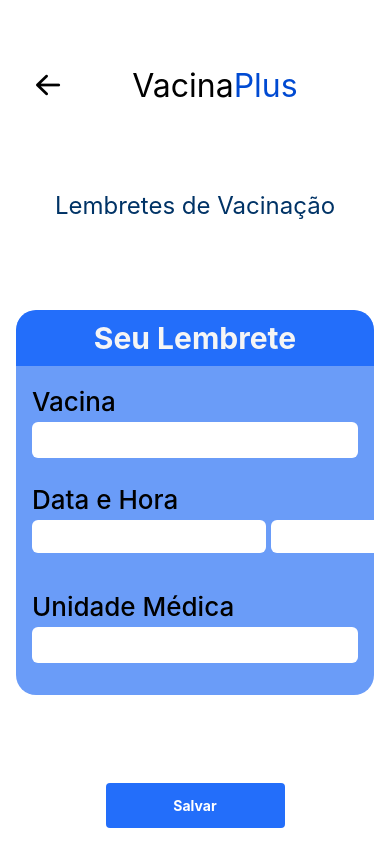
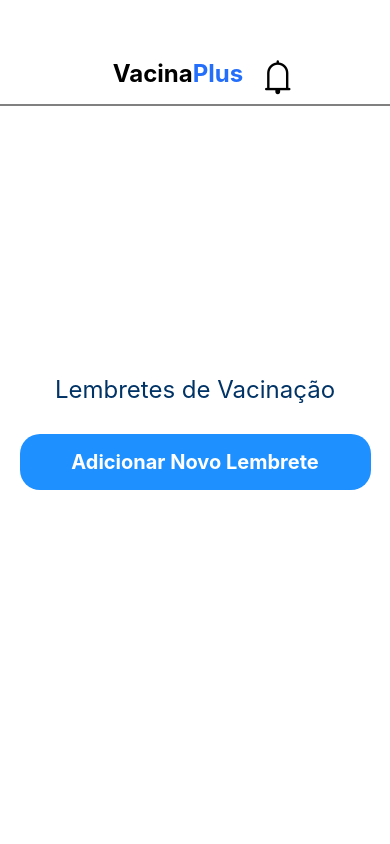
Before and after one commit to Software-House-UNDB/Aplicativo-Vacinacao, a React Native app: screen /Lembrete in a window 390 px wide. Built offline with nearby package versions, Linux system fonts and the light colour scheme.

Commit message:
att_moldal_lembrete_coment
Adição de moldal em lembretes, comentários nos INDEX e um README

```diff
--- a/src/components/CustomTabBar/index.tsx
+++ b/src/components/CustomTabBar/index.tsx
@@ -1,35 +1,42 @@
 import React, { useState } from "react";
-import { Text,TouchableOpacity, View } from "react-native";
+import { TouchableOpacity, View } from "react-native";
 import { style } from "./style";
-import {Ionicons, FontAwesome, Entypo, AntDesign, MaterialIcons} from '@expo/vector-icons'
+import { AntDesign } from '@expo/vector-icons';
 
-export default function MyTabBar({ navigation }:any) {
+// Componente de barra de navegação inferior personalizada
+export default function MyTabBar({ navigation }: any) {
+    // Estado para controlar a aba ativa
     const [activeTab, setActiveTab] = useState('List');
 
-    const go = (screenName:string) =>{
+    // Função para trocar de aba e navegar
+    const go = (screenName: string) => {
         setActiveTab(screenName);
         navigation.navigate(screenName);
     }
     return (
       <View style={style.tabArea}>
+          {/* Botão para tela inicial */}
           <TouchableOpacity style={style.tabButtonItem} onPress={()=> go("List")}>
                 <AntDesign
                  name="home"
                  style={{fontSize: 34, color: activeTab === 'List' ? '#069aca' : 'black'}}
                 />
           </TouchableOpacity>
+          {/* Botão para calendário */}
           <TouchableOpacity style={style.tabButtonItem} onPress={()=> go("Calendar")}>
                 <AntDesign
                   name="calendar"
                   style={{fontSize: 34, color: activeTab === 'Calendar' ? '#069aca' : 'black'}}
                 />
           </TouchableOpacity>
+          {/* Botão para lembretes */}
           <TouchableOpacity style={style.tabButtonItem} onPress={()=> go("Lembrete")}>
                 <AntDesign
                  name="bells"
                  style={{fontSize: 34, color: activeTab === 'Lembrete' ? '#069aca' : 'black'}}
                 />
           </TouchableOpacity>
+          {/* Botão para perfil/usuário */}
           <TouchableOpacity style={style.tabButtonItem} onPress={()=> go("User")}>
                 <AntDesign
                   name="setting"
@@ -38,4 +45,4 @@ export default function MyTabBar({ navigation }:any) {
           </TouchableOpacity>
       </View>
     )
-  }
+}
--- a/src/pages/calendar/index.tsx
+++ b/src/pages/calendar/index.tsx
@@ -1,7 +1,8 @@
 import React from "react";
-import {Text} from 'react-native'
+import { Text } from 'react-native';
 
-export default function Calendar (){
+// Tela simples de calendário (em desenvolvimento)
+export default function Calendar () {
     return(
         <Text>
             Ola mundo calendario
--- a/src/pages/lembrete/index.tsx
+++ b/src/pages/lembrete/index.tsx
@@ -1,35 +1,92 @@
-import React from "react";
-import { Text, View, TextInput, TouchableOpacity} from "react-native";
+import React, { useState, useRef } from "react";
+import { Text, View, TextInput, TouchableOpacity, Animated, Modal } from "react-native";
 import { AntDesign } from '@expo/vector-icons';
 import styles from './style';
 
+// Tela de lembretes de vacinação
 export default function LembretesTela() {
+  // Estado para controlar a visibilidade do modal
+  const [modalVisible, setModalVisible] = useState(false);
+  // Animação para o modal
+  const fadeAnim = useRef(new Animated.Value(0)).current;
+
+  // Função para exibir o modal com animação
+  const showModal = () => {
+    setModalVisible(true);
+    Animated.timing(fadeAnim, {
+      toValue: 1,
+      duration: 300,
+      useNativeDriver: true,
+    }).start();
+  };
+
+  // Função para esconder o modal com animação
+  const hideModal = () => {
+    Animated.timing(fadeAnim, {
+      toValue: 0,
+      duration: 300,
+      useNativeDriver: true,
+    }).start(() => setModalVisible(false));
+  };
+
   return (
     <View style={styles.container}>
-
-      <View style={styles.header}>
-        <TouchableOpacity style={styles.backButton}>
-          <AntDesign name="arrowleft" size={32} color="black" />
+      {/* Topo da tela */}
+      <View style={styles.boxTop}>
+        <Text style={{fontSize:24, fontWeight:"bold"}}>
+            Vacina
+        </Text>
+        <Text style={{fontSize:24, fontWeight:"bold", color:'#236EFA'}}>
+            Plus
+        </Text>
+        <TouchableOpacity>
+            <AntDesign
+            name="bells"
+            style={{fontSize: 34, paddingLeft: '52%'}}
+            />
         </TouchableOpacity>
-        <View style={styles.titleContainer}>
-          <Text style={styles.title}>Vacina<Text style={styles.titlePlus}>Plus</Text></Text>
       </View>
 
-      </View>
-
+      {/* Subtítulo */}
       <Text style={styles.subheader}>Lembretes de Vacinação</Text>
 
-      <View style={styles.card}>
+      {/* Botão para adicionar novo lembrete */}
+      <TouchableOpacity onPress={showModal} style={styles.card}>
+        <Text style={{fontSize:20, textAlign:'center', fontWeight:'bold',color:'#fff'}}>Adicionar Novo Lembrete</Text>
+      </TouchableOpacity>
 
-        <View style={styles.cardHeader}>
+      {/* Modal para cadastro de lembrete */}
+      <Modal
+        visible={modalVisible}
+        transparent={true}
+        animationType="fade"
+        onRequestClose={hideModal}
+      >
+        <View style={styles.modalOverlay}>
+          <Animated.View
+            style={[
+              styles.modalContent,
+              {
+                opacity: fadeAnim,
+                transform: [{
+                  scale: fadeAnim.interpolate({
+                    inputRange: [0, 1],
+                    outputRange: [0.8, 1]
+                  })
+                }]
+              }
+            ]}
+          >
+            {/* Cabeçalho do modal */}
+            <View style={styles.modalHeader}>
               <Text style={styles.cardTitle}>Seu Lembrete</Text>
             </View>
 
+            {/* Campos do formulário */}
             <View style={styles.inputGroup}>
               <Text style={styles.label}>Vacina</Text>
               <TextInput style={styles.input} />
             </View>
-
             <View style={styles.inputGroup}>
               <Text style={styles.label}>Data e Hora</Text>
               <View style={styles.timeRow}>
@@ -38,21 +95,20 @@ export default function LembretesTela() {
                 <TextInput style={styles.smallInput} />
               </View>
             </View>
-
             <View style={styles.inputGroup}>
               <Text style={styles.label}>Unidade Médica</Text>
               <TextInput style={styles.input} />
             </View>
 
-      </View>
-
+            {/* Botão para salvar o lembrete */}
             <View style={styles.buttonContainer}>
-        <TouchableOpacity style={styles.button}>
+              <TouchableOpacity style={styles.button} onPress={hideModal}>
                 <Text style={styles.buttonText}>Salvar</Text>
               </TouchableOpacity>
             </View>
-
-
+          </Animated.View>
+        </View>
+      </Modal>
     </View>
   );
 }
--- a/src/pages/lembrete/style.ts
+++ b/src/pages/lembrete/style.ts
@@ -1,21 +1,33 @@
-import { StyleSheet } from "react-native";
+import { StyleSheet, Dimensions, Animated } from "react-native";
 
 const styles = StyleSheet.create({
   container: {
     flex: 1,
     backgroundColor: '#fff',
-    padding: 16,
-    justifyContent: 'space-between',
+    justifyContent: 'center',
+    alignItems: 'center',
   },
 
-  header: {
-    backgroundColor: 'white',
-    paddingTop: 50,
-    paddingBottom: 16,
-    paddingHorizontal: 16,
+  boxTop: {
+    position: 'absolute',
+    top: 0,
+    left: 0,
+    right: 0,
+    height: Dimensions.get("window").height/8,
+    width: '100%',
+    justifyContent: 'center',
     flexDirection: 'row',
+    paddingTop: 59,
+    borderColor: 'gray',
+    borderBottomWidth: 2,
+    backgroundColor: '#fff',
+    zIndex: 1,
+  },
+  boxMiddle: {
+    height: Dimensions.get("window").height / 2.2,
+    width: '100%',
     alignItems: 'center',
-    justifyContent: 'space-between',
+    justifyContent: 'center',
   },
 
   backButton: {
@@ -41,18 +53,39 @@ const styles = StyleSheet.create({
     fontSize: 24,
     textAlign: 'center',
     marginVertical: 10,
+    marginTop: 40,
   },
 
   card: {
-    backgroundColor: '#6A9CF8',
+    backgroundColor: '#1E90FF',
     borderRadius: 20,
     overflow: 'hidden',
     padding: 16,
     marginVertical: 20,
     elevation: 4,
+    width: '90%', // Adjust the width as neede
   },
 
-  cardHeader: {
+  modalOverlay: {
+    position: 'absolute',
+    top: 0,
+    bottom: 0,
+    left: 0,
+    right: 0,
+    backgroundColor: 'rgba(0, 0, 0, 0.5)',
+    justifyContent: 'center',
+    alignItems: 'center',
+  },
+
+  modalContent: {
+    backgroundColor: '#6A9CF8',
+    borderRadius: 20,
+    padding: 16,
+    width: '90%',
+    elevation: 5,
+  },
+
+  modalHeader: {
     backgroundColor: '#236EFA',
     paddingVertical: 10,
     borderTopLeftRadius: 20,
@@ -86,6 +119,7 @@ const styles = StyleSheet.create({
     paddingVertical: 8,
     borderRadius: 6,
     fontSize: 16,
+    borderWidth:1
   },
 
   timeRow: {
@@ -101,10 +135,12 @@ const styles = StyleSheet.create({
     borderRadius: 6,
     paddingVertical: 8,
     paddingHorizontal: 8,
+    borderWidth: 1,
   },
 
   buttonContainer: {
     alignItems: 'center',
+    height: Dimensions.get("window").height / 7,
   },
 
   button: {
@@ -113,9 +149,10 @@ const styles = StyleSheet.create({
     paddingVertical: 14,
     borderRadius: 4,
     alignItems: 'center',
-    marginTop: 8,
+    marginTop: 20,
     width: '50%',
     elevation: 5,
+
   },
 
   buttonText: {
--- a/src/pages/list/style.ts
+++ b/src/pages/list/style.ts
@@ -8,24 +8,30 @@ const styles = StyleSheet.create({
         justifyContent: 'center',
     },
     boxTop: {
-        height:Dimensions.get("window").height/8,
+        position: 'absolute',
+        top: 0,
+        left: 0,
+        right: 0,
+        height: Dimensions.get("window").height/8,
         width: '100%',
-        justifyContent:'center',
-        flexDirection:'row',
-        paddingTop: 49,
-        borderColor:'gray',
-        borderBottomWidth:2,
+        justifyContent: 'center',
+        flexDirection: 'row',
+        paddingTop: 59,
+        borderColor: 'gray',
+        borderBottomWidth: 2,
+        backgroundColor: '#fff',
+        zIndex: 1,
 
 
     },
     boxMiddle: {
-        height:Dimensions.get("window").height/2,
+        height:Dimensions.get("window").height/1.8,
         width: '100%',
         alignContent:'center',
         justifyContent:'center',
     },
     boxBottom: {
-        height:Dimensions.get("window").height/3.5,
+        height:Dimensions.get("window").height/4.5,
         width: '100%',
         alignItems:'center',
         justifyContent:'center'
@@ -46,16 +52,7 @@ const styles = StyleSheet.create({
     ImageLogo:{
         width:'90%',
         height:160,
-        borderRadius:20,
-        shadowColor: "#000",
-        shadowOffset: {
-            width: 0,
-            height: 3,
-        },
-        shadowOpacity: 0.27,
-        shadowRadius: 4.65,
-
-        elevation: 6,
+        borderRadius:25
 
     },
     AreaFuncButtom:{
@@ -68,7 +65,7 @@ const styles = StyleSheet.create({
         height: 100,
         alignItems:'center',
         justifyContent:'center',
-        backgroundColor: '#00aeff',
+        backgroundColor: '#1E90FF',
         marginHorizontal:10,
         borderRadius:20,
         shadowColor: "#000",
--- a/src/routes/bottom.routes.tsx
+++ b/src/routes/bottom.routes.tsx
@@ -1,3 +1,4 @@
+import React from "react";
 import { createBottomTabNavigator } from "@react-navigation/bottom-tabs";
 import List from "../pages/list";
 import User from "../pages/user";
--- a/src/routes/index.routes.tsx
+++ b/src/routes/index.routes.tsx
@@ -48,6 +48,7 @@ export default function Routes (){
             />
 
 
+
         </Stack.Navigator>
     )
 
```
Also changed, not shown: src/pages/list/index.tsx (+17 -14 lines), src/pages/login/index.tsx (+14 -9 lines), src/pages/register/index.tsx (+11 -9 lines), src/pages/user/index.tsx (+5 -3 lines), 1 other file (tests, documents, lock files or other folders). Lines whose indentation alone changed are shown as unchanged.
